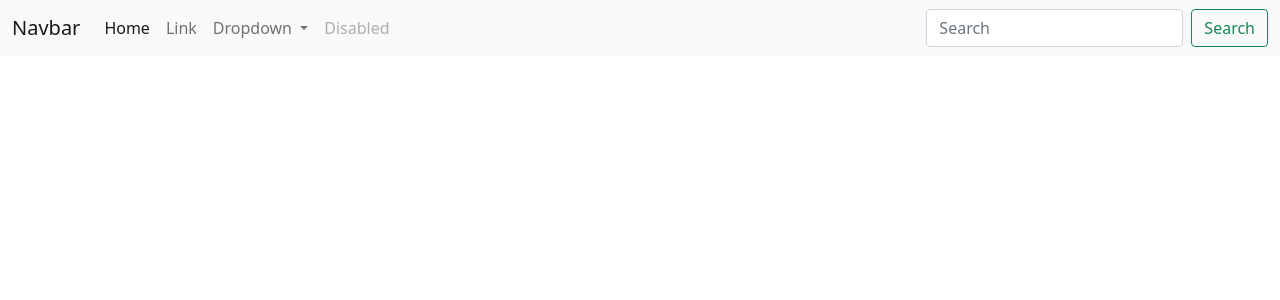
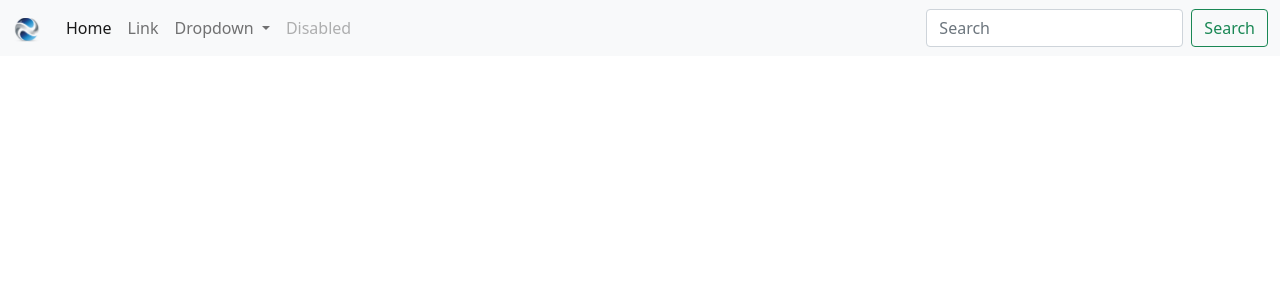
Before and after one commit to nataliia-pimankova/fastapi-jobs, a Python web app: template backend/templates/shared/base.html in a window 1280 px wide. Shown: the top 300 px of the page. Run offline with Jinja, Linux system fonts and the light colour scheme; the template is opened without the code that fills it, so the values that code supplies are empty.

Commit message:
add logo

```diff
--- a/backend/main.py
+++ b/backend/main.py
@@ -1,4 +1,5 @@
 from fastapi import FastAPI
+from fastapi.staticfiles import StaticFiles
 from core.config import settings
 from apis.general_pages.route_homepage import general_pages_router
 
@@ -7,9 +8,14 @@ def include_router(app):
     app.include_router(general_pages_router)
 
 
+def configure_static(app):
+    app.mount("/static", StaticFiles(directory="static"), name="static")
+
+
 def start_application():
     app = FastAPI(title=settings.PROJECT_NAME, version=settings.PROJECT_VERSION)
     include_router(app)
+    configure_static(app)
     return app
 
 
--- a/backend/requirements.txt
+++ b/backend/requirements.txt
@@ -3,3 +3,7 @@ uvicorn
 
 #for template
 jinja2
+
+
+#for static files
+aiofiles
--- a/backend/templates/components/navbar.html
+++ b/backend/templates/components/navbar.html
@@ -1,6 +1,8 @@
 <nav class="navbar navbar-expand-lg navbar-light bg-light">
   <div class="container-fluid">
-    <a class="navbar-brand" href="#">Navbar</a>
+    <a class="navbar-brand" href="#">
+      <img src="{{ url_for('static', path='images/logo.png') }}" alt="" width="30" height="24">
+    </a>
     <button class="navbar-toggler" type="button" data-bs-toggle="collapse" data-bs-target="#navbarSupportedContent" aria-controls="navbarSupportedContent" aria-expanded="false" aria-label="Toggle navigation">
       <span class="navbar-toggler-icon"></span>
     </button>
```
Also changed, not shown: backend/static/images/logo.png (added).
